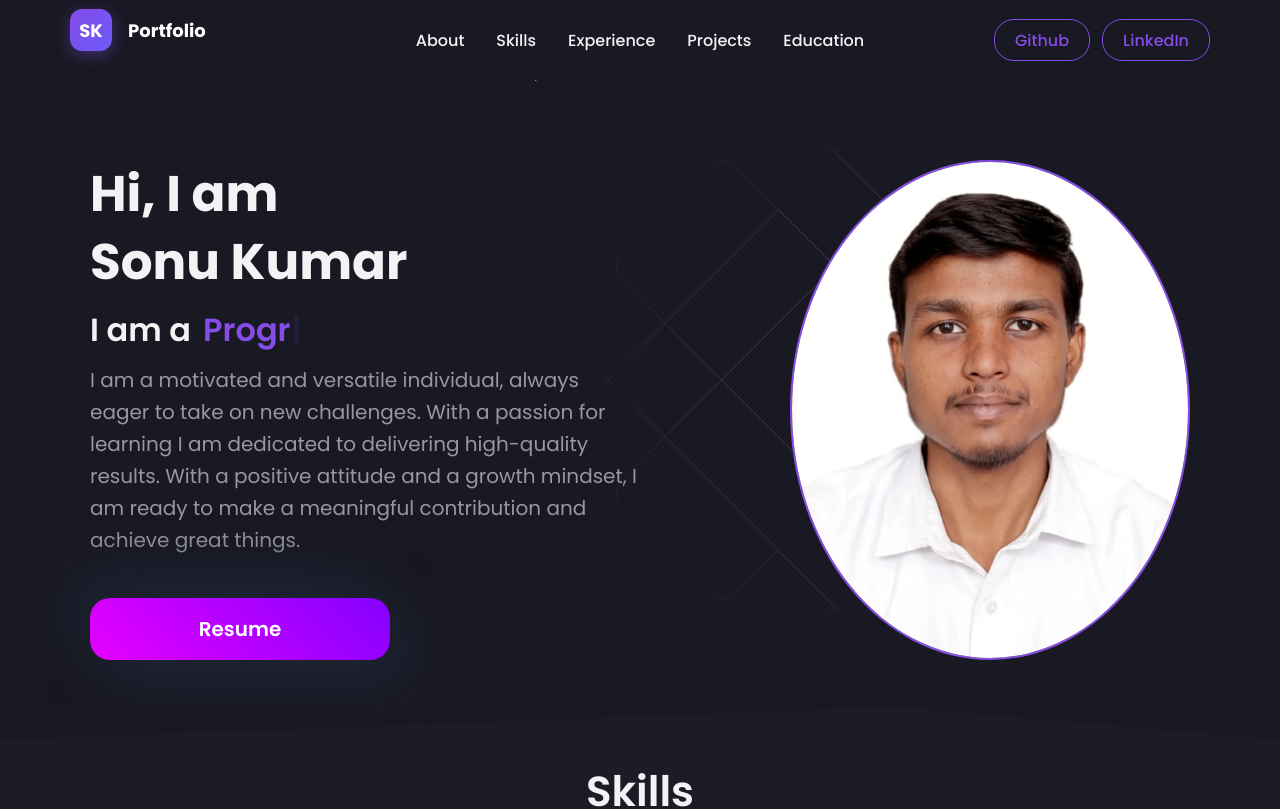
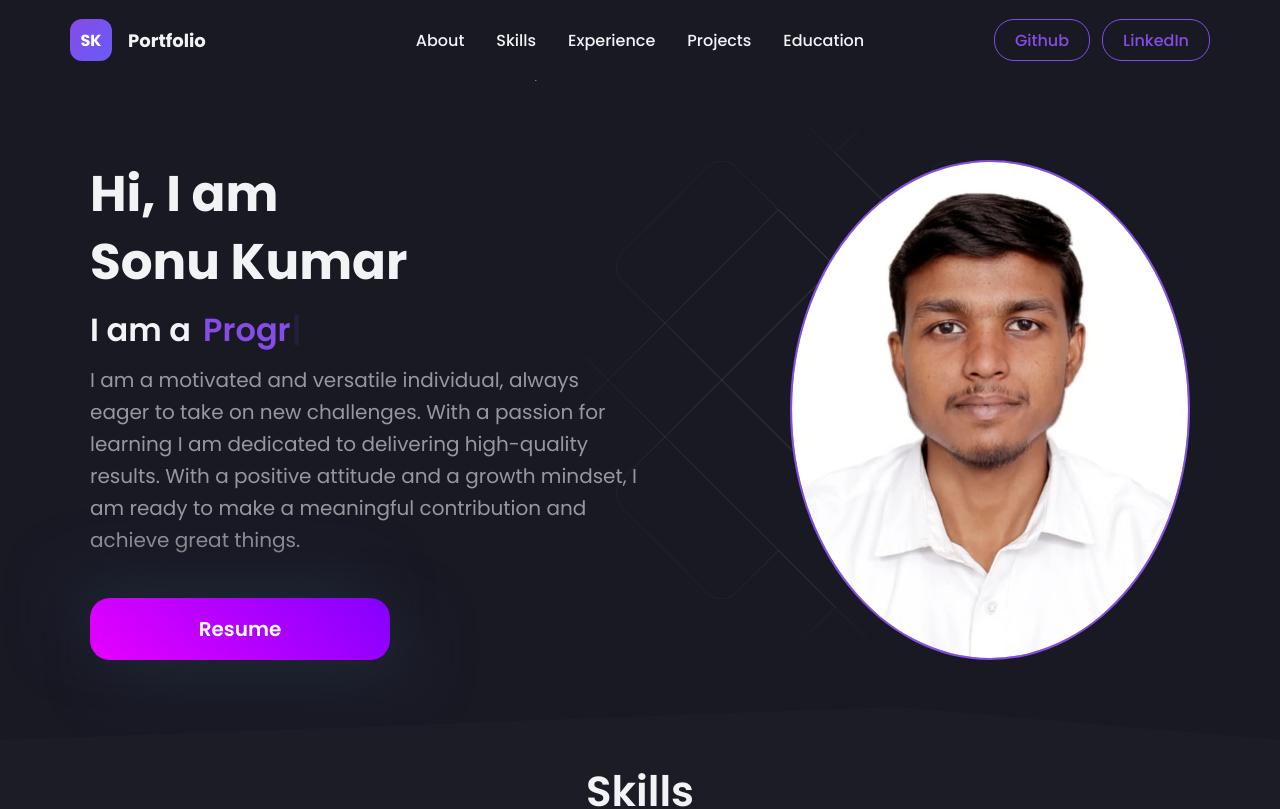
Before and after one commit to Sonukumar26/React_PORTFOLIO, a React (Create React App) app: page / in a window 1280 px wide. Shown: the top 809 px of the page. Built offline with nearby package versions, Linux system fonts and the light colour scheme.

Commit message:
changing logo

```diff
--- a/src/components/Education/index.js
+++ b/src/components/Education/index.js
@@ -6,7 +6,7 @@ import TimelineSeparator from '@mui/lab/TimelineSeparator';
 import TimelineConnector from '@mui/lab/TimelineConnector';
 import TimelineContent from '@mui/lab/TimelineContent';
 import TimelineDot from '@mui/lab/TimelineDot';
-import { education, experiences } from '../../data/constants';
+import { education} from '../../data/constants';
 import EducationCard from '../Cards/EducationCard';
 
 const Container = styled.div`
--- a/src/components/Navbar/index.js
+++ b/src/components/Navbar/index.js
@@ -161,14 +161,12 @@ const Navbar = () => {
     <Nav>
       <NavContainer>
        <NavLogo to="about" smooth={true} duration={500}>
-            <a
+            <div
               style={{
                 display: "flex",
                 alignItems: "center",
-                color: "white",
-                marginBottom: "20px",
-                cursor: "pointer",
                 gap: "12px",
+                color: theme.text_primary,
               }}
             >
               <div
@@ -180,17 +178,15 @@ const Navbar = () => {
                   display: "flex",
                   alignItems: "center",
                   justifyContent: "center",
-                  fontSize: "18px",
+                  color: "#fff",
                   fontWeight: "700",
-                  color: "#fff",
-                  boxShadow: "0 4px 15px rgba(133, 76, 230, 0.4)",
                 }}
               >
                 SK
               </div>
 
               <Span>Portfolio</Span>
-            </a>
+            </div>
           </NavLogo>
         <MobileIcon onClick={() => setOpen(!open)}>
           <FaBars />
--- a/src/components/Projects/index.js
+++ b/src/components/Projects/index.js
@@ -82,11 +82,6 @@ background: ${theme.primary + 20};
     border-radius: 4px;
 }
 `
-const Divider = styled.div`
-width: 1.5px;
-background: ${({ theme }) => theme.primary};
-`
-
 
 const CardContainer = styled.div`
 display: flex;
```
